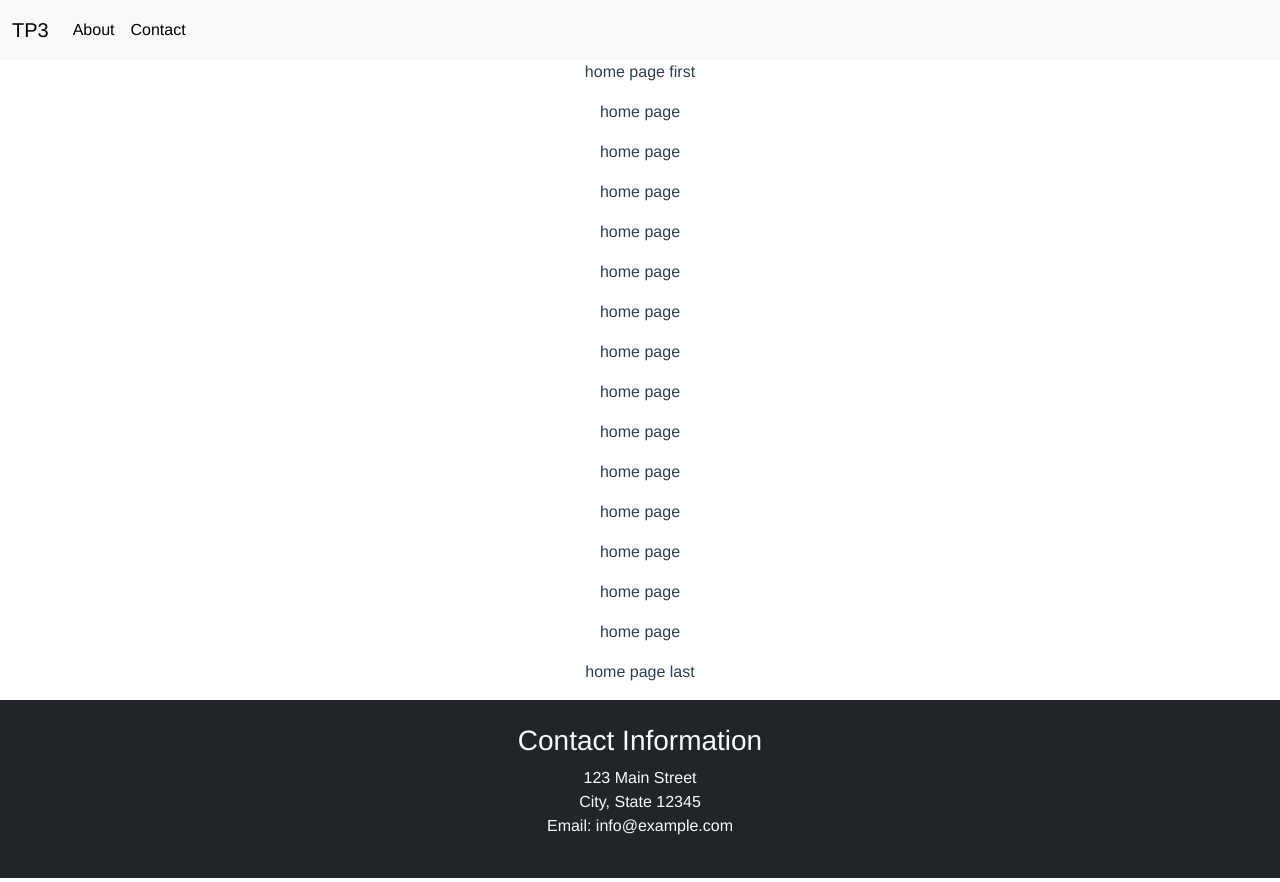
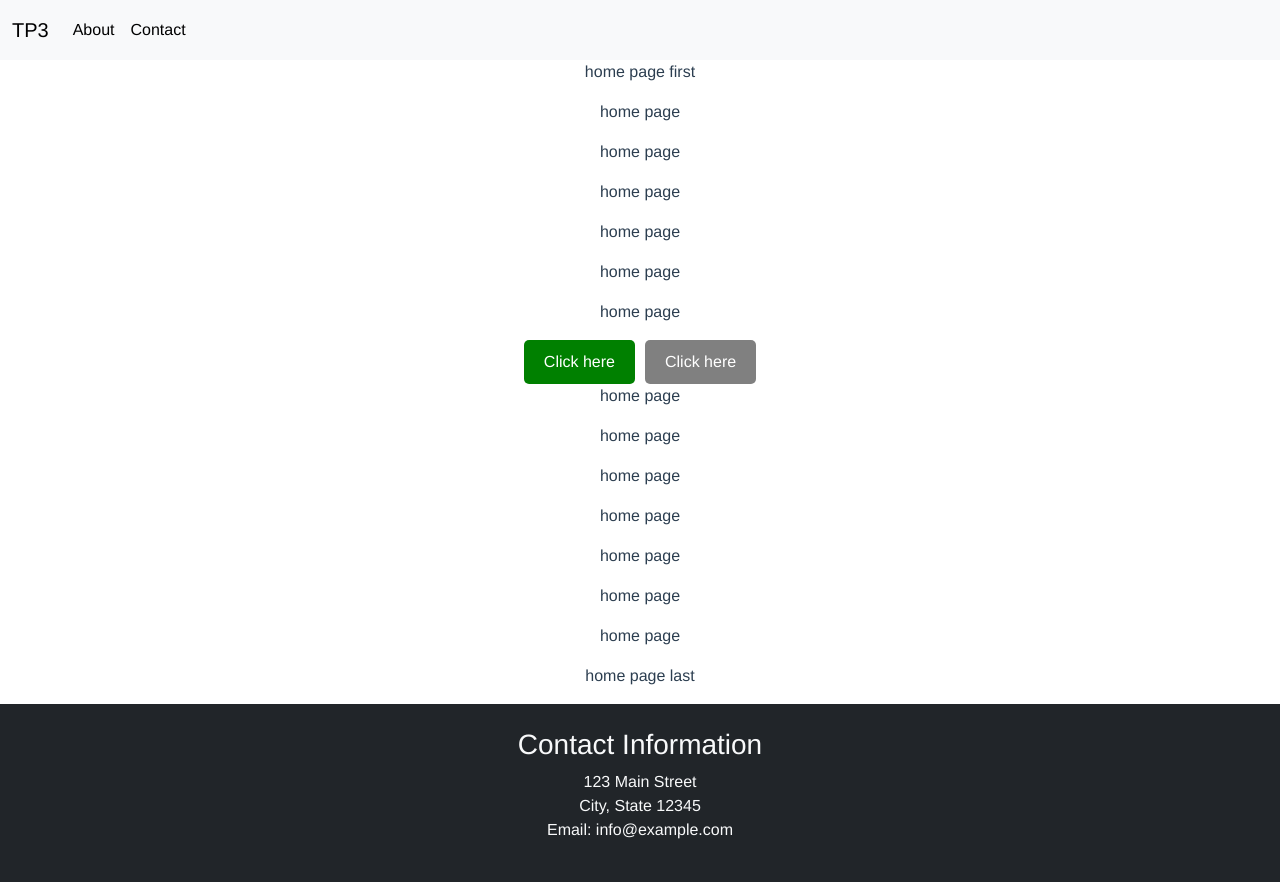
Before and after one commit to Rockmate77/tpweb, a Vue app: page / in a window 1280 px wide. Built offline with nearby package versions, Linux system fonts and the light colour scheme.

Commit message:
Ex 7: create BaseButton with primary color

```diff
--- /dev/null
+++ b/src/components/BaseButton.vue
@@ -0,0 +1,36 @@
+<template>
+  <button class="base-button" :style="buttonStyle">
+    Click here
+  </button>
+</template>
+
+<script>
+</script>
+
+<style>
+.base-button {
+  padding: 10px 20px;
+  border: none;
+  background-color: green;
+  color:white;
+  font-size: 16px;
+  border-radius: 5px;
+  transition: background-color 0.3s ease, transform 0.2s ease;
+  outline: none;
+}
+
+.base-button:hover {
+  background-color: lightblue;
+  transform: scale(1.05);
+}
+
+.base-button:focus {
+  outline: 2px solid lightblue;
+  outline-offset: 2px;
+}
+
+.disabled {
+  background-color: rgb(128, 128, 128);
+  cursor: not-allowed !important;
+}
+</style>
--- a/src/pages/HomePage.vue
+++ b/src/pages/HomePage.vue
@@ -6,7 +6,10 @@
   <p>home page</p>
   <p>home page</p>
   <p>home page</p>
-  <p>home page</p>
+  <div>
+    <BaseButton/>
+    <BaseButton style="margin-left: 10px" class="disabled"/>
+  </div>
   <p>home page</p>
   <p>home page</p>
   <p>home page</p>
@@ -18,7 +21,11 @@
 </template>
 
 <script>
+import BaseButton from "@/components/BaseButton.vue";
 export default {
   name: 'HomePage',
+  components:{
+    BaseButton
+  }
 }
 </script>
```
